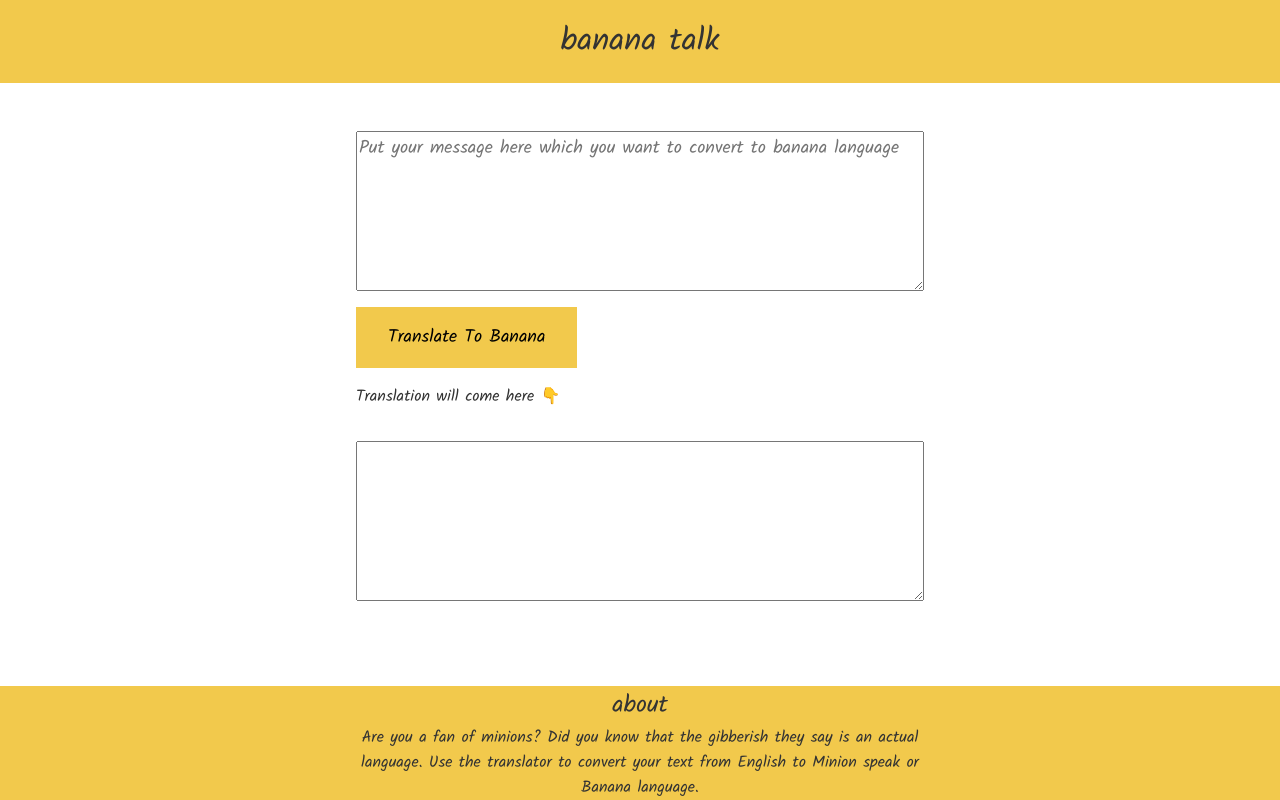
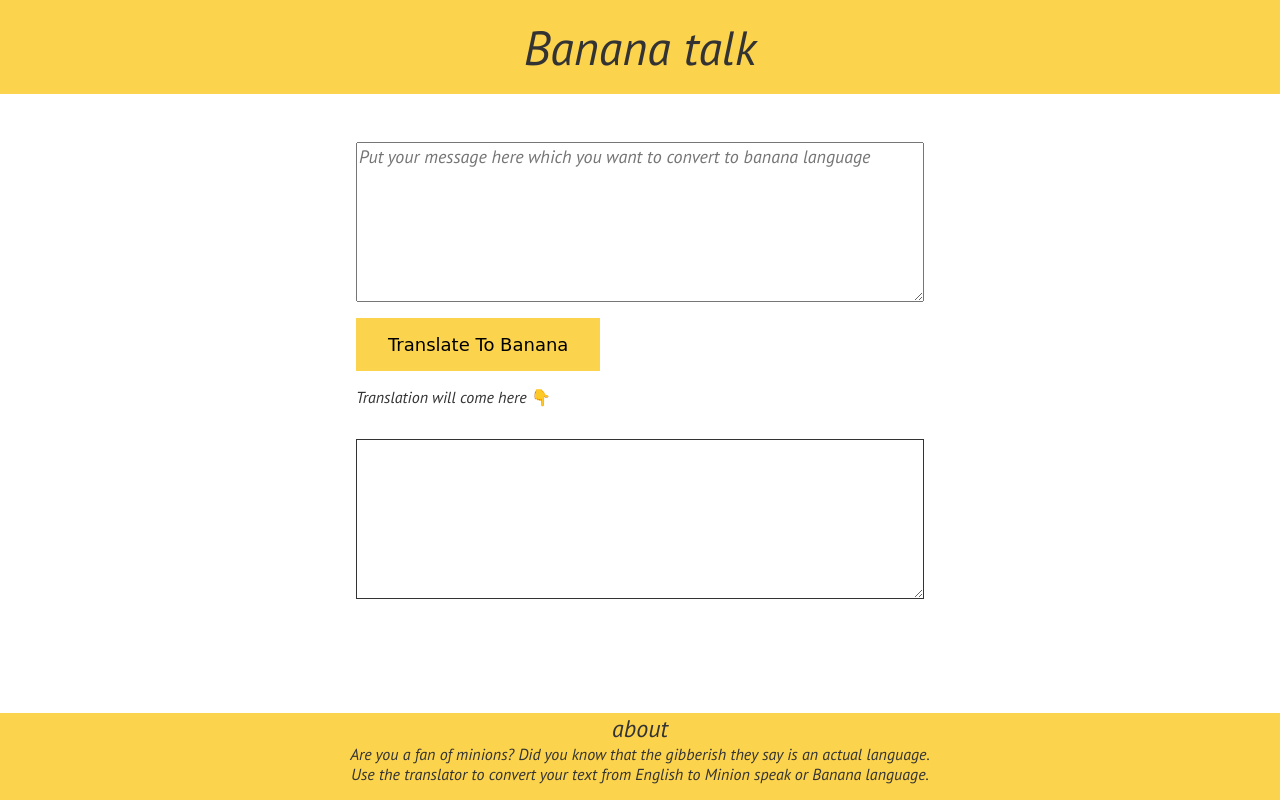
Before and after one commit to Taruni-choudhary/banana-speak, a plain HTML site: page index.html in a window 1280 px wide. Drawn offline with Linux system fonts and the light colour scheme.

Commit message:
details: final

```diff
--- a/appstyles.css
+++ b/appstyles.css
@@ -1,18 +1,20 @@
-@import url('https://fonts.googleapis.com/css2?family=Kalam&display=swap');
+/* @import url('https://fonts.googleapis.com/css2?family=Kalam&display=swap'); */
+@import url('https://fonts.googleapis.com/css2?family=PT+Sans:ital,wght@1,400;1,700&display=swap');
 
 * {
     box-sizing: border-box;
 }
 
 :root {
-    --primary: #F2C94C;
+    --primary:#FCD34D;
     --black: #333333;
     --width-break:600px
 }
 
 body {
     margin: 0;
-    font-family: 'Kalam', cursive;
+    /* font-family: 'Kalam', cursive; */
+    font-family: 'PT Sans', sans-serif;
     color: #333333;
 }
 
@@ -47,13 +49,13 @@ button {
 }
 
 
-#translate-output {
+.translate {
     box-sizing: border-box;
-    /* display: block; */
+    display: block;
     width: 100%;
-    min-height: 10vh;
+    min-height: 20vh;
     max-height: 20vh;
-    overflow:scroll;
+    /* overflow:scroll; */
     border: 1px solid var(--black);
     padding-bottom: 1rem;
     padding-top: 0rem;
@@ -63,7 +65,7 @@ footer {
     position: absolute;
     bottom: 0;
     width: 100%;
-    padding: 0rem;
+    padding-bottom: 1rem;
     background-color: var(--primary);
     text-align: center;
 }
--- a/index.html
+++ b/index.html
@@ -13,8 +13,8 @@
 
 <body>
     <nav>
-        <div style="font-size: 2rem; padding: 1rem;">
-            banana talk
+        <div style="font-size: 3rem; padding: 1rem;">
+            Banana talk
         </div>
 
     </nav>
@@ -24,7 +24,7 @@
         <button id="btn-translate"> Translate To Banana</button>
         <div>Translation will come here 👇</div>
 
-        <textarea id = "output"></textarea >
+        <textarea id = "output" class="translate"></textarea >
         <div id="output" style="padding: 1rem; font-size: large;"></div>
 
 
```
